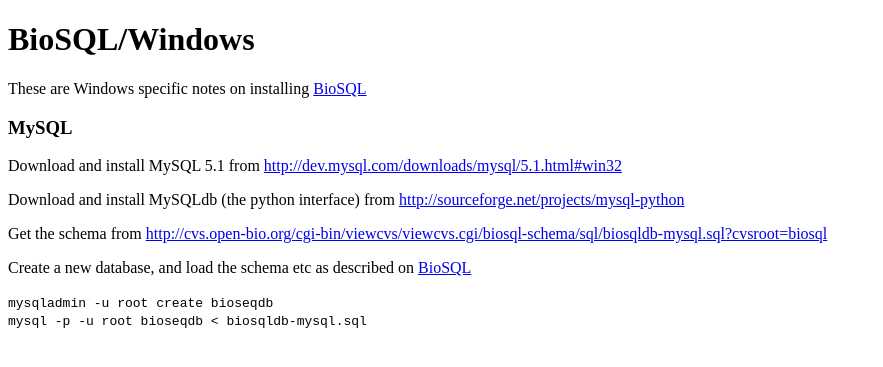
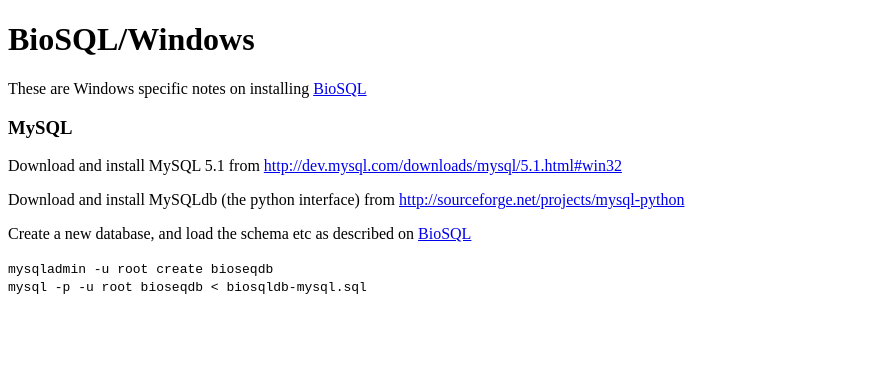
Before and after one commit to biopython/biopython.github.io, a Jekyll site: the page built from wiki/BioSQL/Windows.md, in a window 1280 px wide. Shown: the top 367 px of the page, without its empty margins (0-883 px from the left). Built offline with Jekyll 4.4.1, drawn with Linux system fonts in a browser that asks for light colours.

Commit message:
/* MySQL */

```diff
--- a/wiki/BioSQL/Windows.md
+++ b/wiki/BioSQL/Windows.md
@@ -15,9 +15,6 @@ Download and install MySQL 5.1 from
 Download and install MySQLdb (the python interface) from
 <http://sourceforge.net/projects/mysql-python>
 
-Get the schema from
-<http://cvs.open-bio.org/cgi-bin/viewcvs/viewcvs.cgi/biosql-schema/sql/biosqldb-mysql.sql?cvsroot=biosql>
-
 Create a new database, and load the schema etc as described on
 [BioSQL](BioSQL "wikilink")
 
```
Also changed, not shown: 1 other file.
